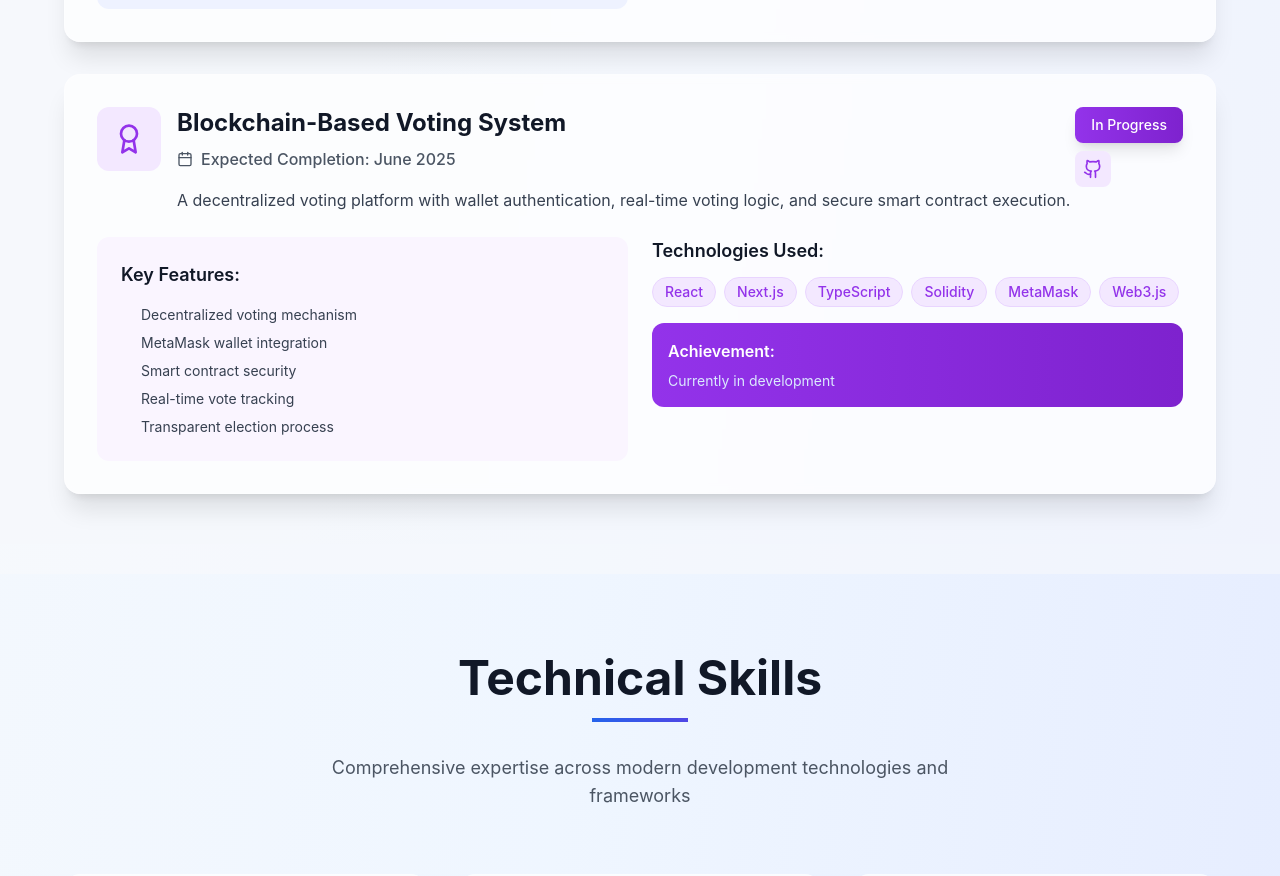
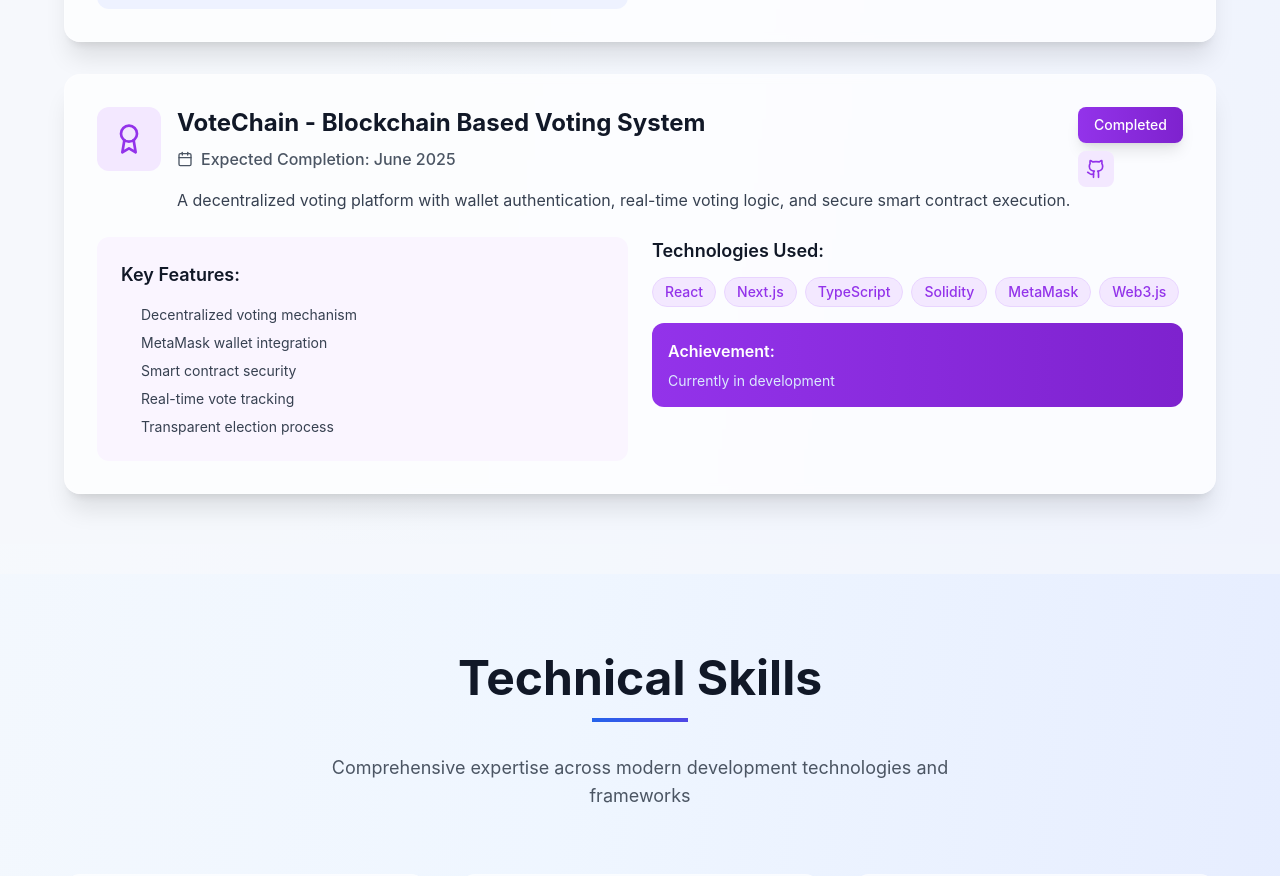
Before and after one commit to AhVir/AhVir.github.io_, a React (Vite) app: page / in a window 1280 px wide. Shown: the part 4791-5667 px from the top of the page. Built offline with nearby package versions, Linux system fonts and the light colour scheme.

Commit message:
Modified: Projects.tsx

```diff
--- a/src/components/Projects.tsx
+++ b/src/components/Projects.tsx
@@ -46,9 +46,9 @@ const Projects = () => {
       }
     },
     {
-      title: 'Blockchain-Based Voting System',
+      title: 'VoteChain - Blockchain Based Voting System',
       period: 'Expected Completion: June 2025',
-      status: 'In Progress',
+      status: 'Completed',
       color: 'purple',
       icon: Award,
       description: 'A decentralized voting platform with wallet authentication, real-time voting logic, and secure smart contract execution.',
```
